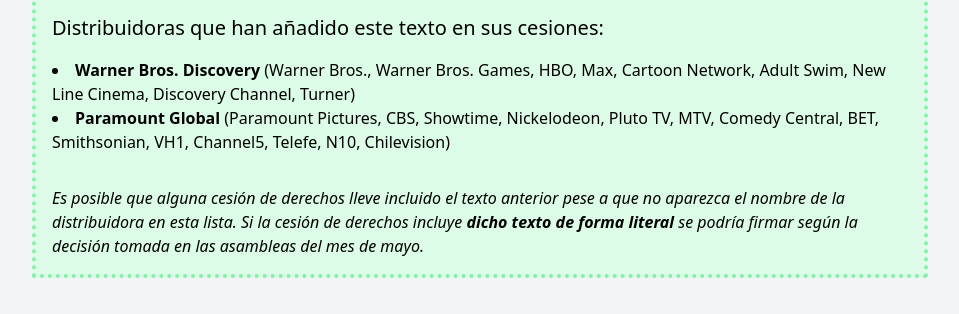
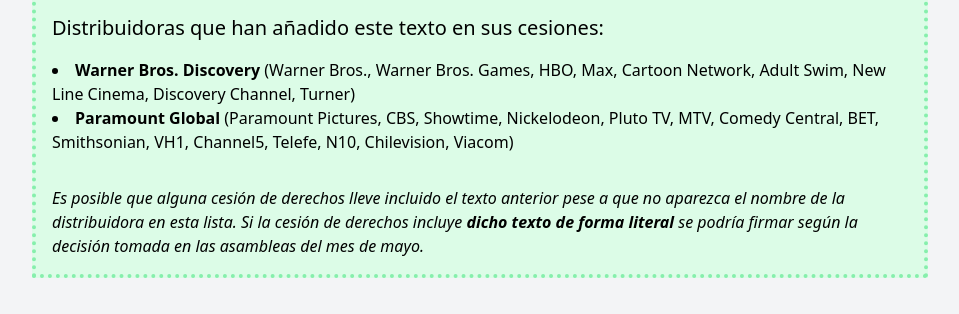
Before and after one commit to mutsuda/pasave.github.io, a Jekyll site: the page built from oklist.md, in a window 1280 px wide. Shown: the part 1082-1396 px from the top of the page, without its empty margins (160-1119 px from the left). Built offline with Jekyll 4.4.1, drawn with Linux system fonts in a browser that asks for light colours.

Commit message:
added viacom

```diff
--- a/oklist.md
+++ b/oklist.md
@@ -49,7 +49,7 @@
 <div class="text-xl pb-4 pt-8">Distribuidoras que han añadido este texto en sus cesiones:</div>
 	<ul class="list-disc list-inside">
 		<li><span class="font-bold">Warner Bros. Discovery</span> (Warner Bros., Warner Bros. Games, HBO, Max, Cartoon Network, Adult Swim, New Line Cinema, Discovery Channel, Turner)</li>
-		<li><span class="font-bold">Paramount Global</span> (Paramount Pictures, CBS, Showtime, Nickelodeon, Pluto TV, MTV, Comedy Central, BET, Smithsonian, VH1, Channel5, Telefe, N10, Chilevision)</li>
+		<li><span class="font-bold">Paramount Global</span> (Paramount Pictures, CBS, Showtime, Nickelodeon, Pluto TV, MTV, Comedy Central, BET, Smithsonian, VH1, Channel5, Telefe, N10, Chilevision, Viacom)</li>
 	</ul>
 	<div class="pt-8 italic">Es posible que alguna cesión de derechos lleve incluido el texto anterior pese a que no aparezca el nombre de la distribuidora en esta lista. Si la cesión de derechos incluye <b>dicho texto de forma literal</b> se podría firmar según la decisión tomada en las asambleas del mes de mayo.</div>
 
```
